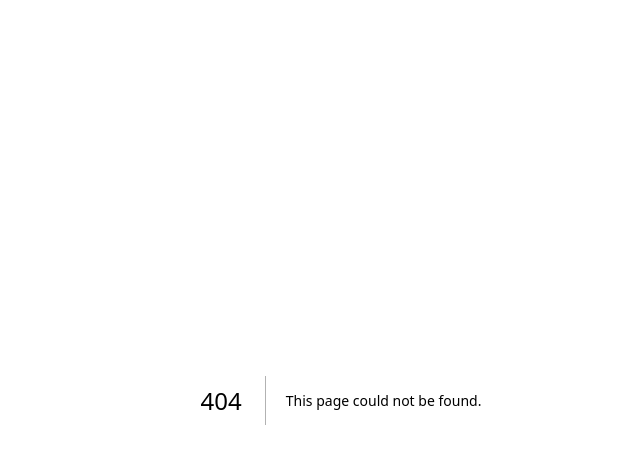
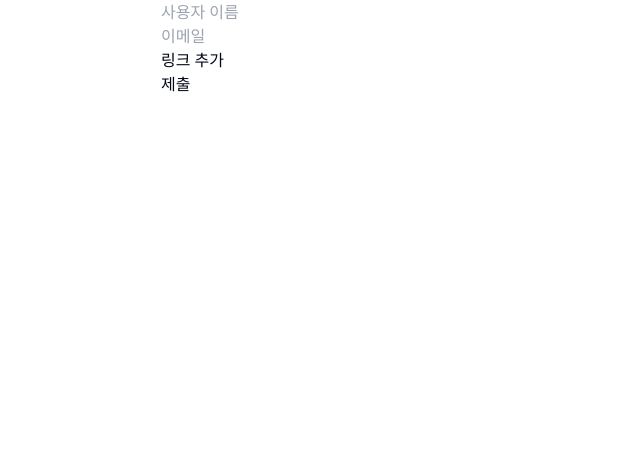
Before and after one commit to toy-crane/fastcampus-optimize-performance, a Next.js app in the folder apps/linktrue/: page /test in a window 1280 px wide. Before the commit this address had no page. Shown: the top 464 px of the page, without its empty margins (299-939 px from the left). Built offline with nearby package versions, Linux system fonts and the light colour scheme.

Commit message:
CH05_03. react hooks form이란?

```diff
--- /dev/null
+++ b/apps/linktrue/app/test/page.tsx
@@ -0,0 +1,11 @@
+import MyForm from "@/components/my-form";
+
+const Page = () => {
+  return (
+    <div className="w-[360px] mx-auto">
+      <MyForm />
+    </div>
+  );
+};
+
+export default Page;
--- /dev/null
+++ b/apps/linktrue/components/my-form.tsx
@@ -0,0 +1,83 @@
+"use client";
+
+import React from "react";
+import { useForm, useFieldArray } from "react-hook-form";
+import { z } from "zod";
+import { zodResolver } from "@hookform/resolvers/zod";
+// Zod 스키마 정의 (한글 메시지)
+const schema = z.object({
+  username: z
+    .string()
+    .min(3, { message: "사용자 이름은 최소 3글자 이상이어야 합니다" })
+    .max(20, { message: "사용자 이름은 최대 20글자까지 가능합니다" }),
+  email: z.string().email({ message: "올바른 이메일 주소를 입력해주세요" }),
+  links: z.array(
+    z.object({
+      url: z.string().url({ message: "올바른 URL을 입력해주세요" }),
+    })
+  ),
+});
+
+type FormData = z.infer<typeof schema>;
+
+function MyForm() {
+  const {
+    control,
+    register,
+    handleSubmit,
+    formState: { errors },
+  } = useForm<FormData>({
+    resolver: zodResolver(schema),
+  });
+
+  const onSubmit = (data: FormData) => {
+    console.log(data);
+    alert("폼이 제출되었습니다!");
+  };
+
+  const { fields, append, remove } = useFieldArray({
+    control,
+    name: "links",
+  });
+
+  return (
+    <form onSubmit={handleSubmit(onSubmit)}>
+      <div>
+        <input
+          {...register("username", { required: true })}
+          placeholder="사용자 이름"
+        />
+        {errors.username && <span>{errors.username.message}</span>}
+      </div>
+      <div>
+        <input
+          {...register("email", { required: true })}
+          placeholder="이메일"
+          type="email"
+        />
+        {errors.email && <span>{errors.email.message}</span>}
+      </div>
+      <button
+        type="button"
+        onClick={() => append({ url: "" })}
+        className="flex"
+      >
+        링크 추가
+      </button>
+      <div>
+        {fields.map((field, index) => (
+          <div key={field.id}>
+            <input {...register(`links.${index}.url`)} placeholder="URL" />
+            <button type="button" onClick={() => remove(index)}>
+              Remove
+            </button>
+            <span>{errors.links?.[index]?.url?.message}</span>
+          </div>
+        ))}
+      </div>
+      <button type="submit">제출</button>
+    </form>
+  );
+}
+
+export default MyForm;
--- a/apps/linktrue/package.json
+++ b/apps/linktrue/package.json
@@ -7,6 +7,7 @@
     "gen-types": "supabase gen types --lang=typescript --project-id mhhowdtdqbjxdrgzinoj  > database.types.ts"
   },
   "dependencies": {
+    "@hookform/resolvers": "^3.9.0",
     "@radix-ui/react-avatar": "^1.1.0",
     "@radix-ui/react-label": "^2.1.0",
     "@radix-ui/react-slot": "^1.1.0",
@@ -22,10 +23,12 @@
     "postcss": "8.4.33",
     "react": "18.2.0",
     "react-dom": "18.2.0",
+    "react-hook-form": "^7.53.0",
     "tailwind-merge": "^2.5.2",
     "tailwindcss": "3.4.1",
     "tailwindcss-animate": "^1.0.7",
-    "typescript": "5.3.3"
+    "typescript": "5.3.3",
+    "zod": "^3.23.8"
   },
   "devDependencies": {
     "@types/node": "20.11.5",
```
Also changed, not shown: 1 other file (tests, documents, lock files or other folders).
